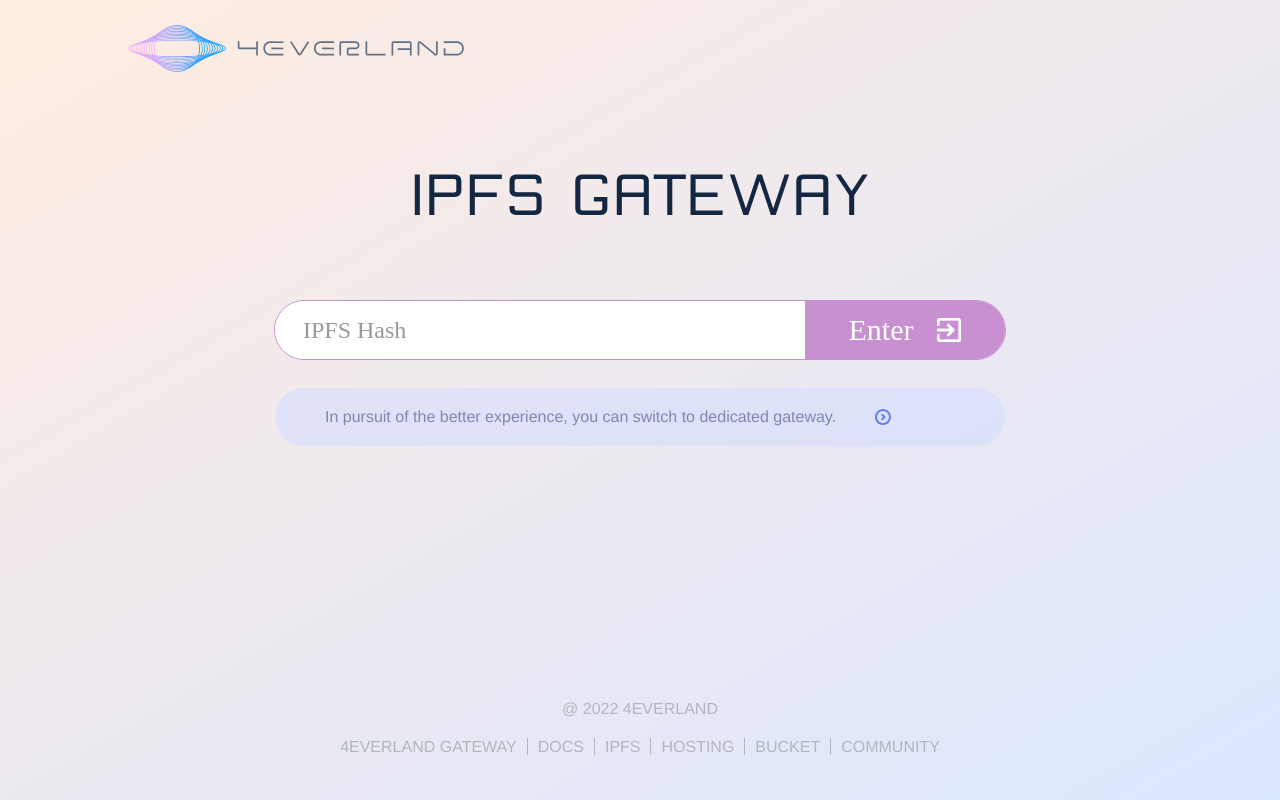
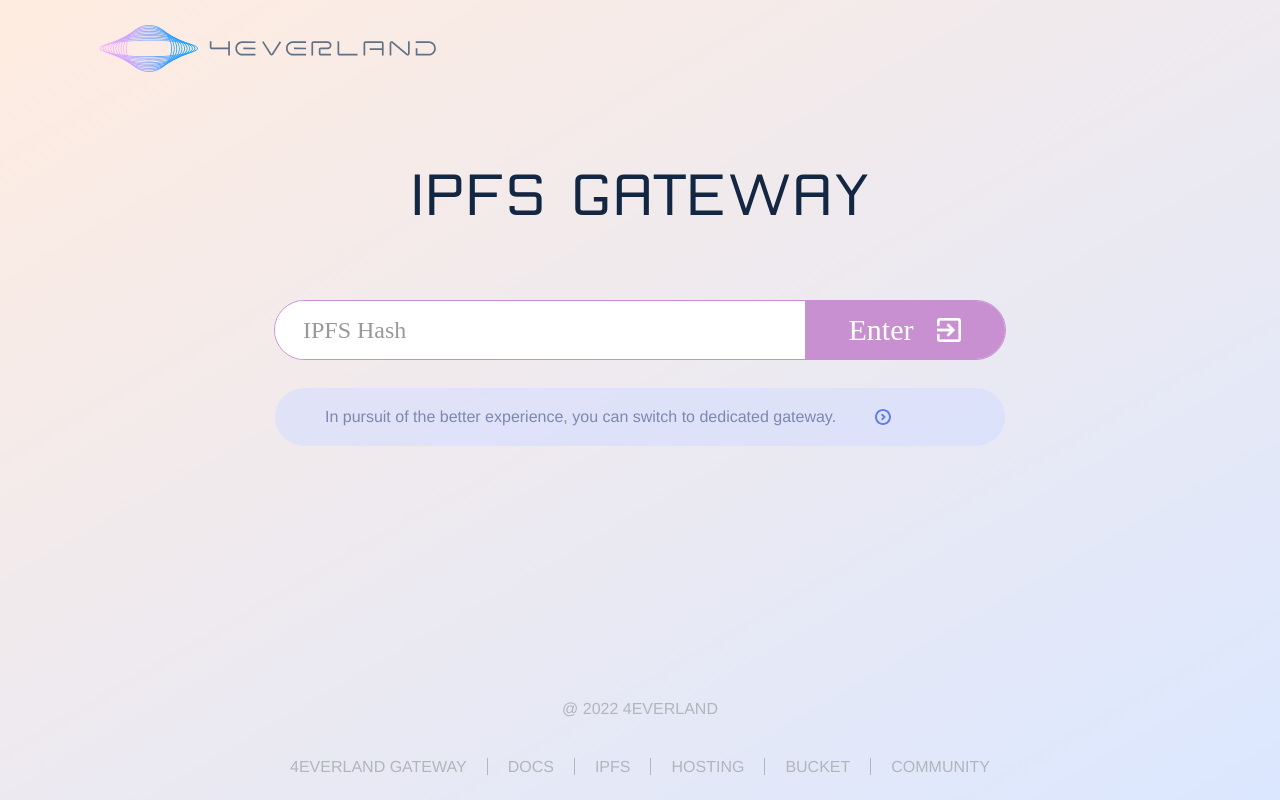
Before and after one commit to 4everland/ipfs-website, a Vue app: page / in a window 1280 px wide. Built offline with nearby package versions, Linux system fonts and the light colour scheme; a web font is replaced by a local one.

Commit message:
chore:ipfs with mobile

```diff
--- a/src/components/footer.vue
+++ b/src/components/footer.vue
@@ -61,11 +61,11 @@
   color: #b1b6bb;
   font-size: 16px;
   .copy-right {
-    margin-bottom: 0.1563rem;
+    margin-bottom: 40px;
   }
   .link-span {
     border-right: 1px solid #b1b6bb;
-    padding: 0 0.0781rem;
+    padding: 0 20px;
   }
   .link-span:last-child {
     border: none;
--- a/src/components/header.vue
+++ b/src/components/header.vue
@@ -68,7 +68,7 @@
   box-sizing: border-box;
   display: flex;
   align-items: center;
-  padding: 0 1rem;
+  padding: 0 100px;
   .logo {
     text-align: left;
     width: 337px;
```
